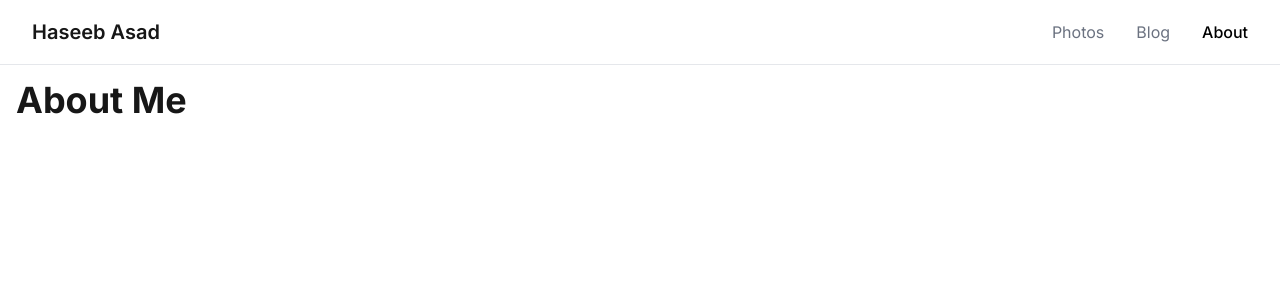
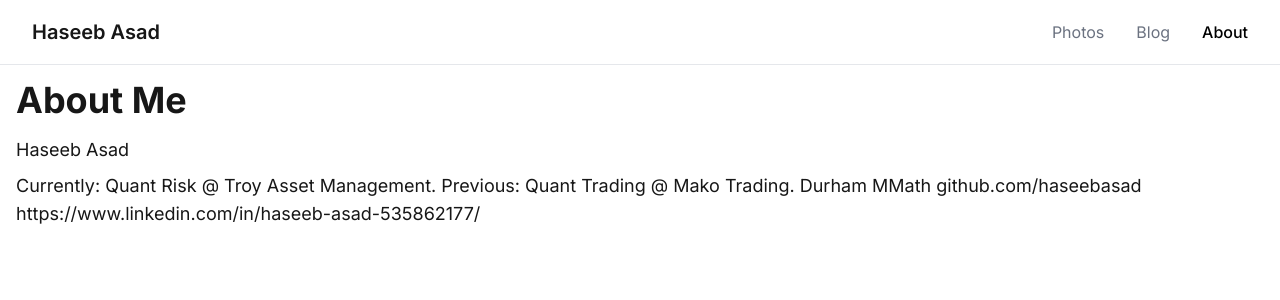
Before and after one commit to HaseebAsad/haseebasad.co.uk, a Next.js app: page /about in a window 1280 px wide. Shown: the top 300 px of the page. Built offline with nearby package versions, Linux system fonts and the light colour scheme.

Commit message:
Updates to about

```diff
--- a/src/app/about/page.tsx
+++ b/src/app/about/page.tsx
@@ -3,7 +3,16 @@ export default function AboutPage() {
     return (
       <main className="min-h-screen p-4">
         <h1 className="text-4xl font-bold">About Me</h1>
-        {/* About content will go here */}
+        <p className="mt-4 text-lg">
+          Haseeb Asad
+        </p>
+        <p className="mt-2 text-lg">
+          Currently: Quant Risk @ Troy Asset Management.
+          Previous: Quant Trading @ Mako Trading.
+          Durham MMath
+          github.com/haseebasad
+          https://www.linkedin.com/in/haseeb-asad-535862177/
+        </p>
       </main>
     )
   }
```
